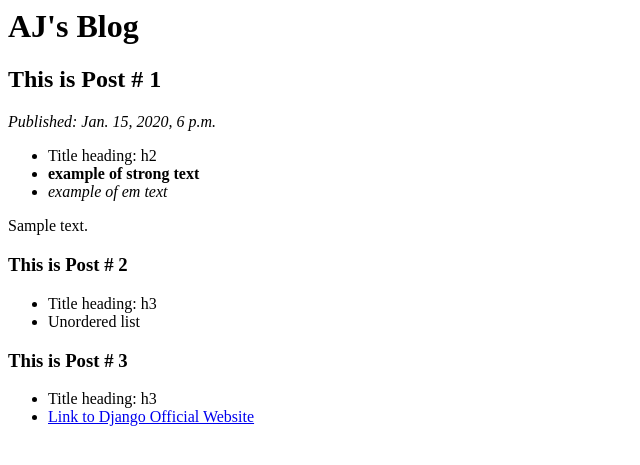
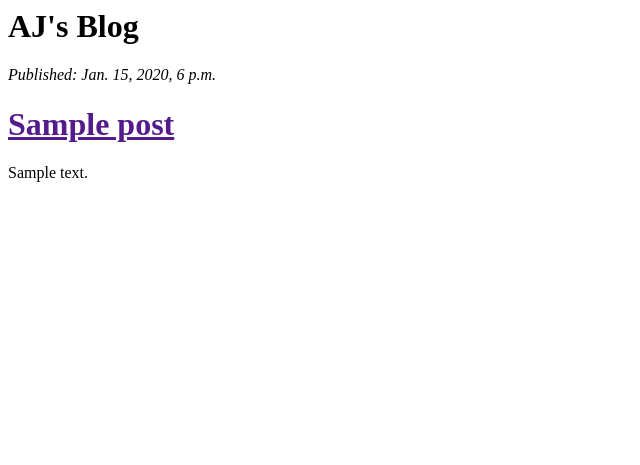
Before and after one commit to amberjen/my-first-blog, a Django app: template blog/templates/blog/post_list.html in a window 1280 px wide. Shown: the top 465 px of the page, without its empty margins (0-640 px from the left). Run offline with Django 3.2, Linux system fonts and the light colour scheme; the template is opened without the code that fills it: values that come from a table or form of the project are taken from there, others are empty; tables that the repository leaves empty hold one stand-in row (values such as "Sample post").

```diff
--- a/blog/templates/blog/post_list.html
+++ b/blog/templates/blog/post_list.html
@@ -8,29 +8,10 @@
 		</div>
 		{% for post in posts %}
 			<div>
-				<h2>This is Post # 1</h2>
 				<p><em>Published: {{post.published_date}}</em></p>
-				<ul>
-					<li>Title heading: h2</li>
-					<li><strong>example of strong text</strong></li>
-					<li><em>example of em text</em></li>
-				</ul>
+				<h1><a href="">{{post.title}}</a></h1>
 				<p>{{post.text|linebreaks}}</p>
 			</div>
 		{% endfor %}
-		<div>
-			<h3>This is Post # 2</h3>
-			<ul>
-				<li>Title heading: h3</li>
-				<li>Unordered list</li>
-			</ul>
-		</div>
-		<div>
-			<h3>This is Post # 3</h3>
-			<ul>
-				<li>Title heading: h3</li>
-				<li><a href="http://djangoproject.com">Link to Django Official Website</a></li>
-			</ul>
-		</div>
 	</body>
 </html>
```
